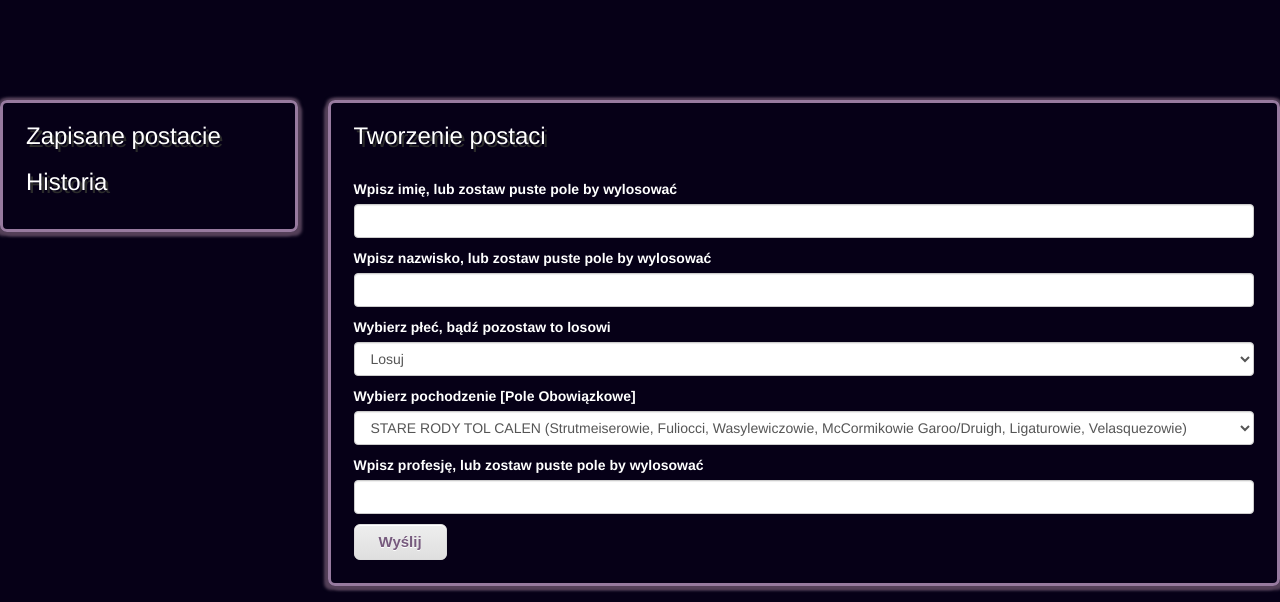
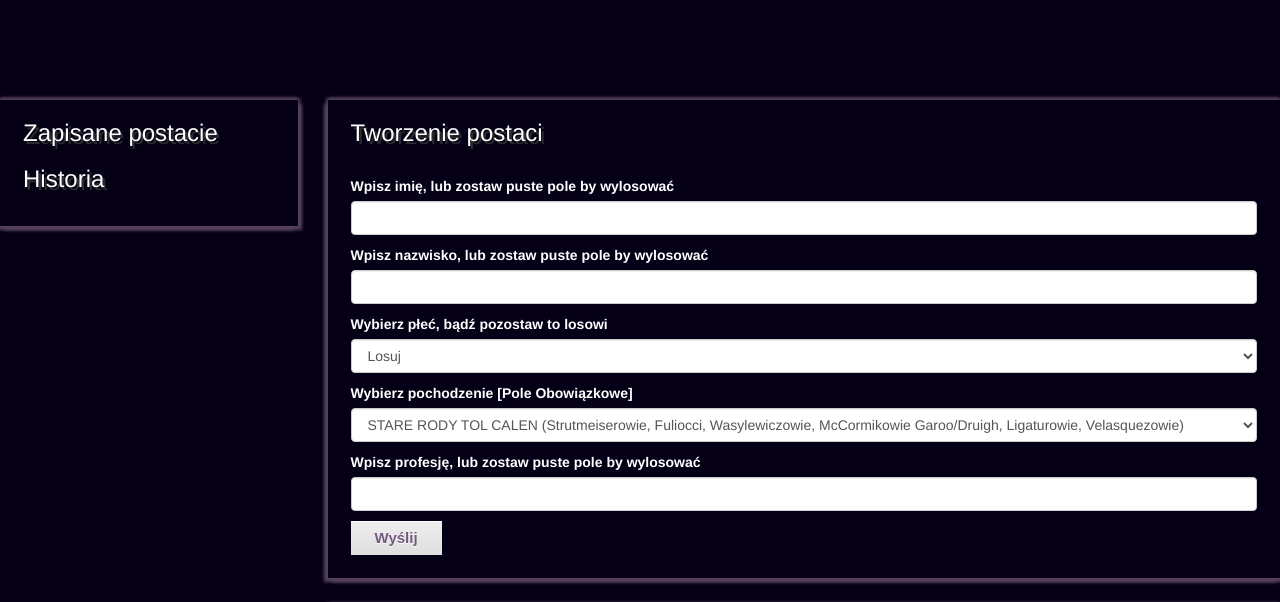
Before and after one commit to benobama/Tol-Calen-Generator-Postaci, a plain HTML site: page index.html in a window 1280 px wide. Shown: the top 602 px of the page. Drawn offline with Linux system fonts and the light colour scheme; a web font is replaced by a local one.

Commit message:
Update styles.css

```diff
--- a/css/styles.css
+++ b/css/styles.css
@@ -24,8 +24,8 @@
 .generator .col-xs-12 {
   background-color: ##65129C;
   margin-bottom: 27px;
-  border: solid 3px #977a9f;
-  border-radius: 7px;
+  border: solid 0px #977a9f;
+  border-radius: 0px;
   box-shadow: 4px 4px 3px #544059, -4px 4px 3px #544059, 2px -2px 3px #544059, -2px -2px 3px #544059;
   padding: 23px;
   padding-top: 0px;
@@ -102,10 +102,10 @@
 	background:linear-gradient(to bottom, #ededed 5%, #dfdfdf 100%);
 	filter:progid:DXImageTransform.Microsoft.gradient(startColorstr='#ededed', endColorstr='#dfdfdf',GradientType=0);
 	background-color:#ededed;
-	-moz-border-radius:6px;
-	-webkit-border-radius:6px;
-	border-radius:6px;
-	border:1px solid #dcdcdc;
+	-moz-border-radius:0px;
+	-webkit-border-radius:0px;
+	border-radius:0px;
+	border:0px solid #dcdcdc;
 	display:inline-block;
 	cursor:pointer;
 	color:#777777;
```
